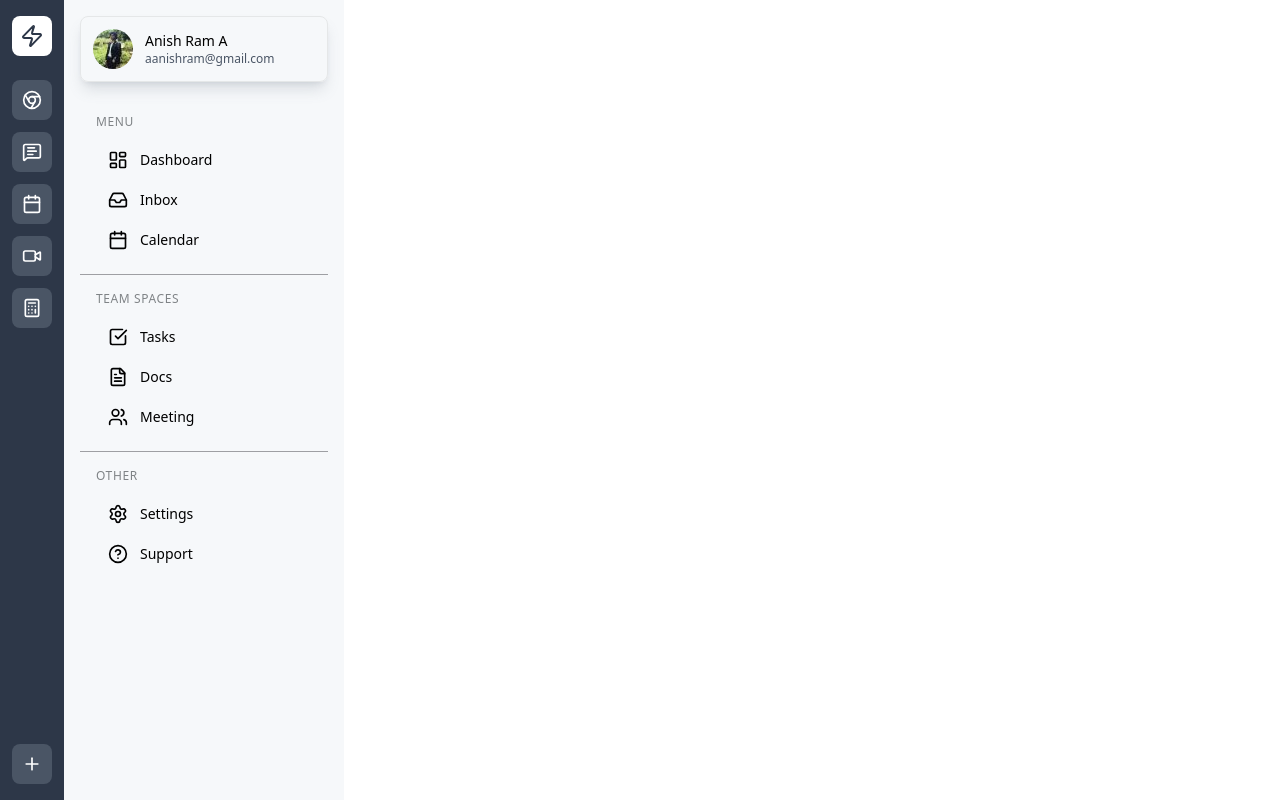
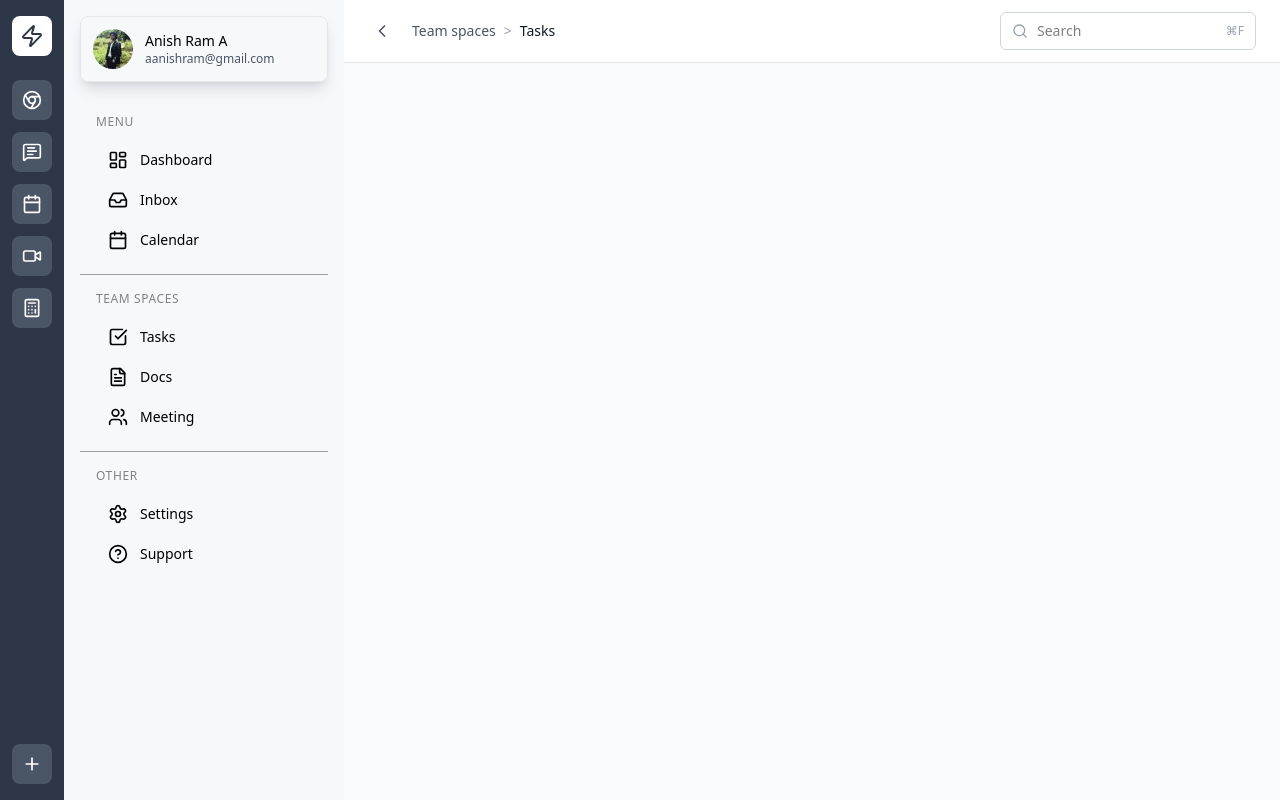
Before and after one commit to AAnishRam/Task-Manager, a Next.js app: page / in a window 1280 px wide. Built offline with nearby package versions, Linux system fonts and the light colour scheme.

Commit message:
Added TopNavbar Component

```diff
--- a/src/app/page.tsx
+++ b/src/app/page.tsx
@@ -1,15 +1,20 @@
 import IconBar from "@/components/IconBar";
 import Sidebar from "@/components/Sidebar";
+import TopNavbar from "@/components/TopNavbar";
 import React from "react";
 
 function page() {
   return (
-    <div className="flex h-screen">
+    <div className="flex h-screen bg-white">
       <IconBar />
       <Sidebar />
-      {/* Main content area - you can add your task board here later */}
-      <div className="flex-1 bg-white">
-        {/* This is where your main content will go */}
+      {/* Main content area */}
+      <div className="flex-1 flex flex-col bg-gray-50">
+        <TopNavbar />
+        {/* Content area - you can add your task board here later */}
+        <div className="flex-1 p-6">
+          {/* This is where your task board content will go */}
+        </div>
       </div>
     </div>
   );
--- /dev/null
+++ b/src/components/TopNavbar.tsx
@@ -0,0 +1,55 @@
+import React from "react";
+import {
+  ChevronLeft,
+  Search,
+  Filter,
+  Users,
+  Share2,
+  MoreHorizontal,
+  UserPlus,
+} from "lucide-react";
+
+interface TopNavbarProps {
+  className?: string;
+}
+
+const TopNavbar: React.FC<TopNavbarProps> = ({ className = "" }) => {
+  return (
+    <div className={`bg-white border-b border-gray-200 ${className}`}>
+      {/* Main Navigation Bar */}
+      <div className="flex items-center justify-between px-6 py-3">
+        {/* Left Section - Breadcrumb */}
+        <div className="flex items-center space-x-4">
+          <button className="p-1 hover:bg-gray-100 rounded-md transition-colors">
+            <ChevronLeft className="w-5 h-5 text-gray-600" />
+          </button>
+
+          <nav className="flex items-center space-x-2 text-sm">
+            <a href="#" className="text-gray-600 hover:text-gray-900">
+              Team spaces
+            </a>
+            <span className="text-gray-400">&gt;</span>
+            <span className="text-gray-900 font-medium">Tasks</span>
+          </nav>
+        </div>
+
+        {/* Right Section - Search and Profile */}
+        <div className="flex items-center space-x-4">
+          <div className="relative">
+            <Search className="absolute left-3 top-1/2 transform -translate-y-1/2 w-4 h-4 text-gray-400" />
+            <input
+              type="text"
+              placeholder="Search"
+              className="pl-9 pr-4 py-2 border border-gray-300 rounded-md text-sm focus:outline-none focus:ring-2 focus:ring-blue-500 focus:border-transparent"
+            />
+            <span className="absolute right-3 top-1/2 transform -translate-y-1/2 text-xs text-gray-400">
+              ⌘F
+            </span>
+          </div>
+        </div>
+      </div>
+    </div>
+  );
+};
+
+export default TopNavbar;
```
